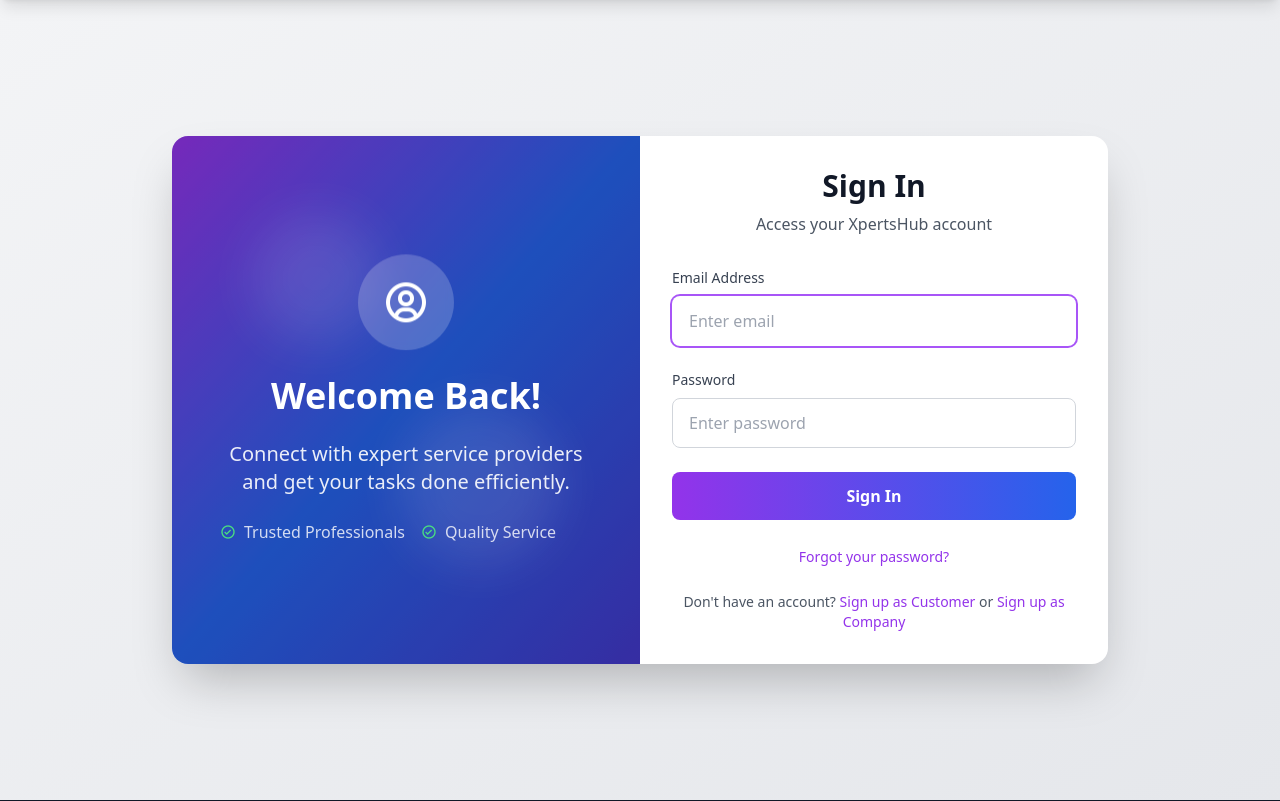
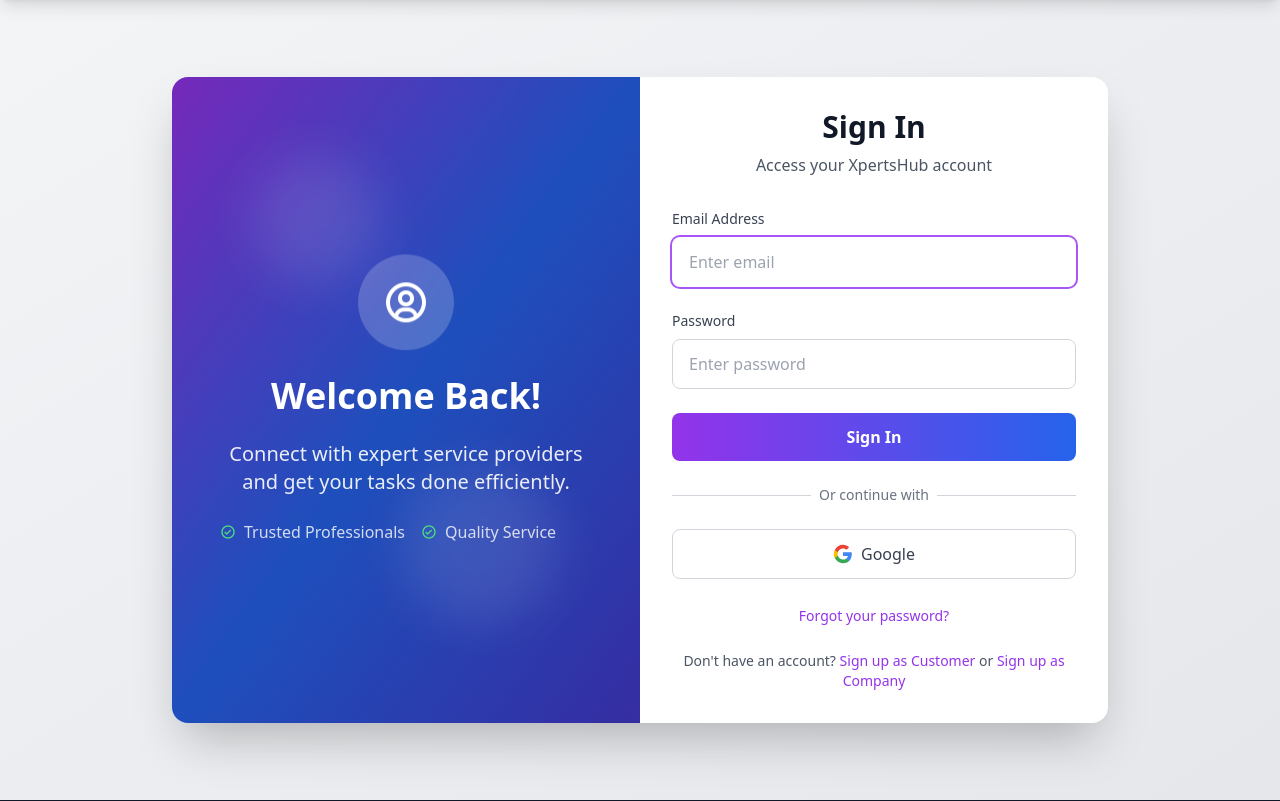
Before and after one commit to johneliud/xpertshub, a Django app: page /auth/login/ in a window 1280 px wide. Shown: the part 69-870 px from the top of the page. Run offline with Django 5.2, Linux system fonts and the light colour scheme; some libraries are stand-ins or nearby versions.

Commit message:
feat: add Google authentication option to login page
This integrates a Google sign-in button into the login form, providing social authentication alongside traditional email and password login. The button routes users through a user type selection flow before initiating the OAuth authentication process with proper visual styling.

```diff
--- a/users/templates/users/login.html
+++ b/users/templates/users/login.html
@@ -89,6 +89,28 @@
               Sign In
             </button>
 
+            <div class="relative">
+              <div class="absolute inset-0 flex items-center">
+                <div class="w-full border-t border-gray-300"></div>
+              </div>
+              <div class="relative flex justify-center text-sm">
+                <span class="px-2 bg-white text-gray-500">Or continue with</span>
+              </div>
+            </div>
+
+            <a
+              href="{% url 'select_user_type' %}"
+              class="w-full flex justify-center items-center py-3 px-4 border border-gray-300 rounded-lg text-gray-700 bg-white hover:bg-gray-50 font-medium transition-colors duration-200"
+            >
+              <svg class="w-5 h-5 mr-2" viewBox="0 0 24 24">
+                <path fill="#4285F4" d="M22.56 12.25c0-.78-.07-1.53-.2-2.25H12v4.26h5.92c-.26 1.37-1.04 2.53-2.21 3.31v2.77h3.57c2.08-1.92 3.28-4.74 3.28-8.09z"/>
+                <path fill="#34A853" d="M12 23c2.97 0 5.46-.98 7.28-2.66l-3.57-2.77c-.98.66-2.23 1.06-3.71 1.06-2.86 0-5.29-1.93-6.16-4.53H2.18v2.84C3.99 20.53 7.7 23 12 23z"/>
+                <path fill="#FBBC05" d="M5.84 14.09c-.22-.66-.35-1.36-.35-2.09s.13-1.43.35-2.09V7.07H2.18C1.43 8.55 1 10.22 1 12s.43 3.45 1.18 4.93l2.85-2.22.81-.62z"/>
+                <path fill="#EA4335" d="M12 5.38c1.62 0 3.06.56 4.21 1.64l3.15-3.15C17.45 2.09 14.97 1 12 1 7.7 1 3.99 3.47 2.18 7.07l3.66 2.84c.87-2.6 3.3-4.53 6.16-4.53z"/>
+              </svg>
+              Google
+            </a>
+
             <div class="text-center">
               <a href="#" class="text-sm text-purple-600 hover:text-purple-800 font-medium transition-colors duration-200">
                 Forgot your password?
```
